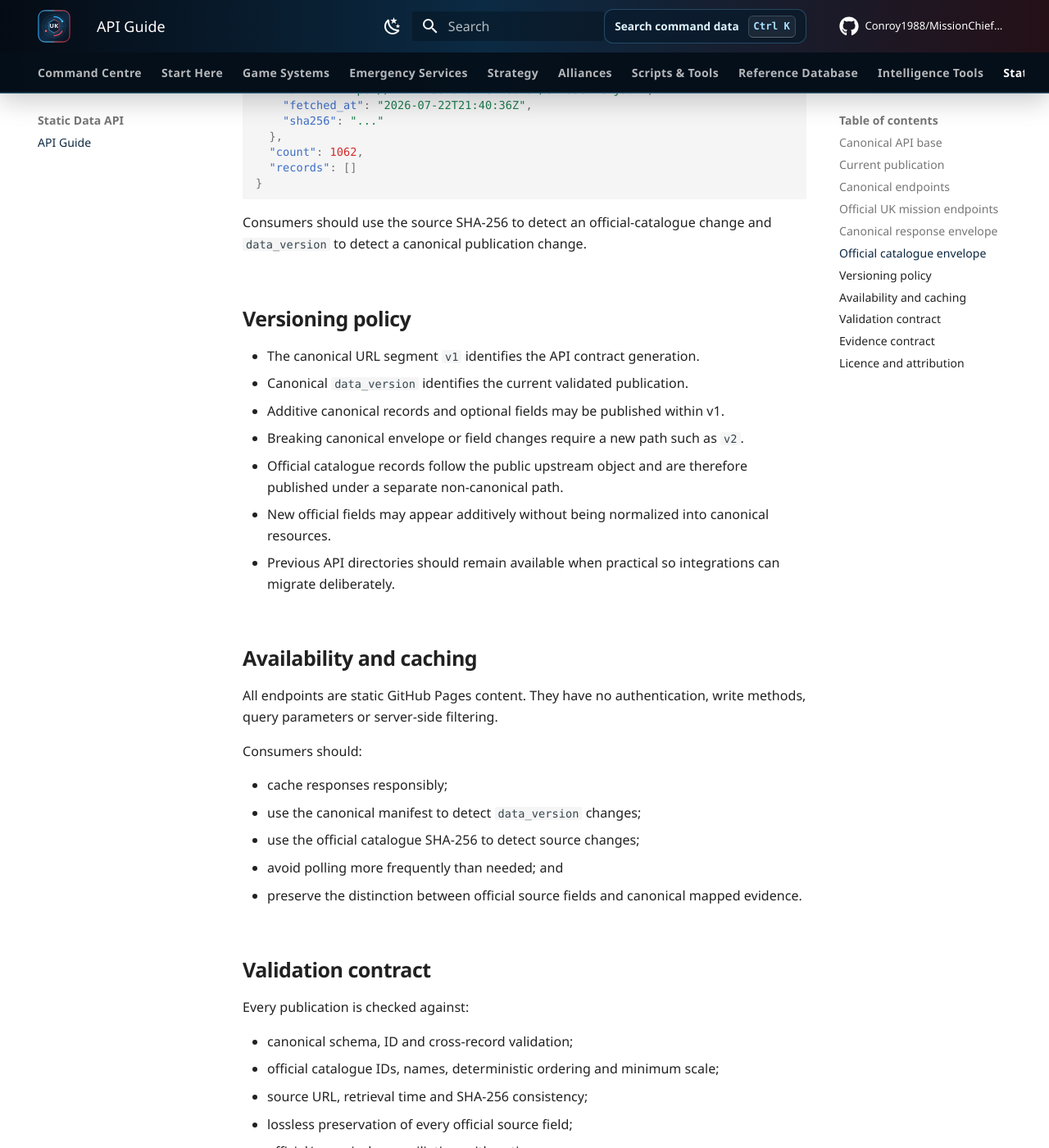
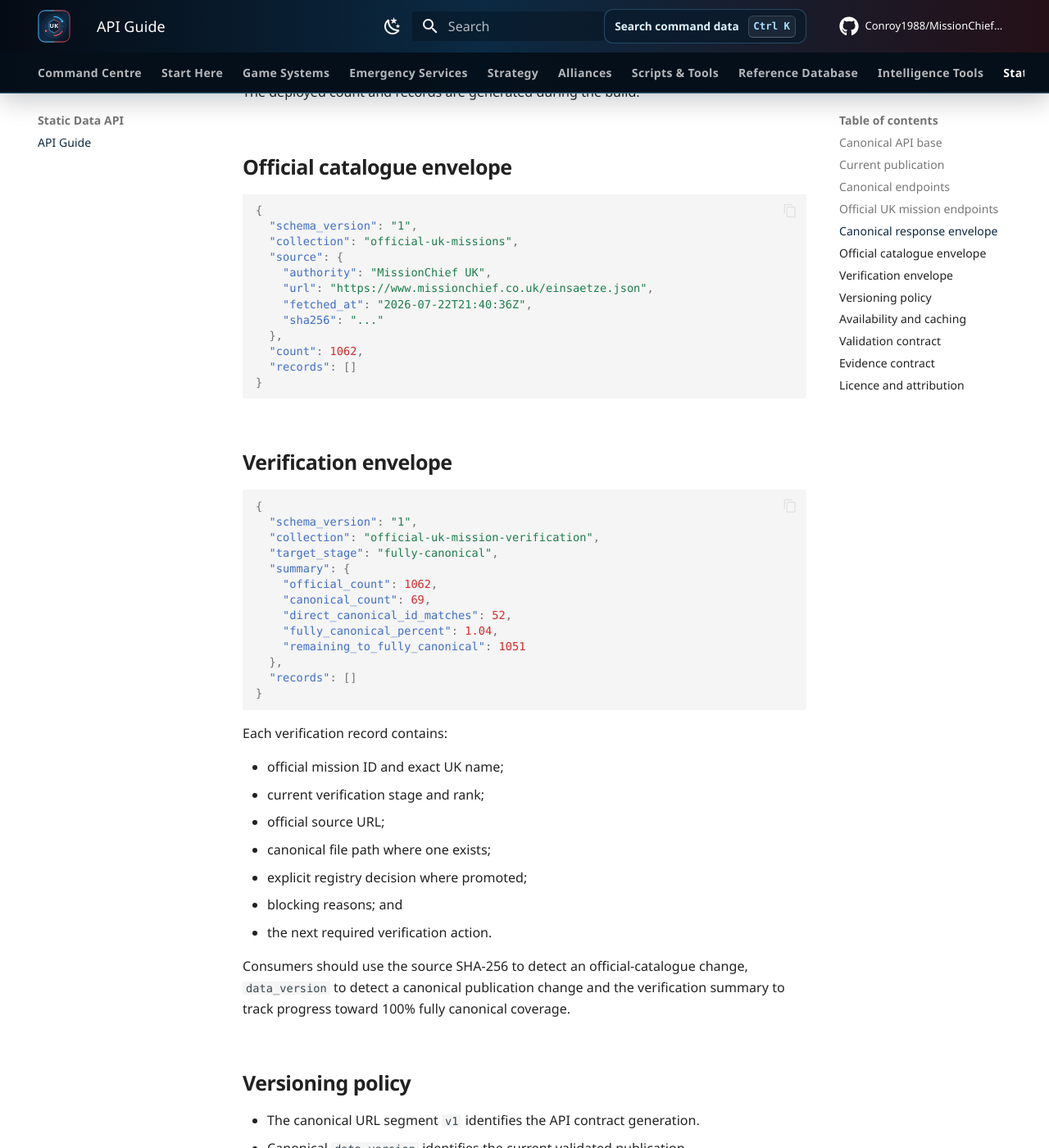
Before and after one commit to Conroy1988/MissionChief-UK, an MkDocs documentation site: the page built from docs/api/index.md, in a window 1280 px wide and 1400 px high, scrolled down 2507 px. Shown: the whole window at 82% size. Built offline with MkDocs 1.6.1 and Material for MkDocs 9.7.7, drawn with Linux system fonts in a browser that asks for light colours; comment, search, counter and statistics services are not loaded; some of the changed text lies outside the part shown.

Commit message:
Publish verification API baseline

````diff
--- a/docs/api/index.md
+++ b/docs/api/index.md
@@ -3,7 +3,7 @@
 MissionChief UK publishes two read-only public data tiers:
 
 1. a versioned canonical API generated from the project’s normalized evidence records; and
-2. a separate lossless snapshot of the complete public MissionChief UK mission catalogue.
+2. a separate lossless snapshot of the complete public MissionChief UK mission catalogue, including reconciliation and verification-programme status.
 
 The separation is deliberate. Official internal keys are not silently treated as verified canonical resources.
 
@@ -19,11 +19,13 @@ https://conroy1988.github.io/MissionChief-UK/assets/data/v1/
 API contract: v1
 Data version: 1.1.0
 Released: 23 July 2026
-Canonical missions: 62
+Canonical missions: 69
 Official UK missions: 1,062
+Direct official/canonical ID matches: 52
+Fully canonical missions: 11
 ```
 
-Version 1.1.0 retains the canonical v1 contract and adds the complete official catalogue as a separate public data surface.
+Version 1.1.0 retains the canonical v1 contract, adds the complete official catalogue as a separate public data surface and exposes a deterministic route to 100% fully canonical mission coverage.
 
 ## Canonical endpoints
 
@@ -50,12 +52,15 @@ https://conroy1988.github.io/MissionChief-UK/assets/data/official/
 |---|---|
 | `uk-missions.json` | Complete lossless official UK mission catalogue with source provenance |
 | `uk-mission-coverage.json` | Reconciliation between official IDs and canonical mission records |
+| `uk-mission-verification.json` | Every official mission’s current verification gate, blockers and next action |
 
 The official catalogue currently contains 1,062 records. It preserves every field published by the UK mission feed and adds only:
 
 - `official_url`;
 - `limited_availability`; and
 - normalized `availability.starts_at` and `availability.ends_at` values.
+
+The verification endpoint is generated from the official catalogue, canonical records, explicit promotion registry and verified official-key mappings. It does not promote a record merely because its name exists in both collections.
 
 ## Canonical response envelope
 
@@ -91,7 +96,35 @@ The deployed count and records are generated during the build.
 }
 ```
 
-Consumers should use the source SHA-256 to detect an official-catalogue change and `data_version` to detect a canonical publication change.
+## Verification envelope
+
+```json
+{
+  "schema_version": "1",
+  "collection": "official-uk-mission-verification",
+  "target_stage": "fully-canonical",
+  "summary": {
+    "official_count": 1062,
+    "canonical_count": 69,
+    "direct_canonical_id_matches": 52,
+    "fully_canonical_percent": 1.04,
+    "remaining_to_fully_canonical": 1051
+  },
+  "records": []
+}
+```
+
+Each verification record contains:
+
+- official mission ID and exact UK name;
+- current verification stage and rank;
+- official source URL;
+- canonical file path where one exists;
+- explicit registry decision where promoted;
+- blocking reasons; and
+- the next required verification action.
+
+Consumers should use the source SHA-256 to detect an official-catalogue change, `data_version` to detect a canonical publication change and the verification summary to track progress toward 100% fully canonical coverage.
 
 ## Versioning policy
 
@@ -101,6 +134,7 @@ Consumers should use the source SHA-256 to detect an official-catalogue change a
 - Breaking canonical envelope or field changes require a new path such as `v2`.
 - Official catalogue records follow the public upstream object and are therefore published under a separate non-canonical path.
 - New official fields may appear additively without being normalized into canonical resources.
+- Verification-stage changes are additive evidence updates and do not redefine the lossless official source record.
 - Previous API directories should remain available when practical so integrations can migrate deliberately.
 
 ## Availability and caching
@@ -112,6 +146,7 @@ Consumers should:
 - cache responses responsibly;
 - use the canonical manifest to detect `data_version` changes;
 - use the official catalogue SHA-256 to detect source changes;
+- use the verification endpoint rather than inferring completeness from catalogue presence;
 - avoid polling more frequently than needed; and
 - preserve the distinction between official source fields and canonical mapped evidence.
 
@@ -120,11 +155,15 @@ Consumers should:
 Every publication is checked against:
 
 - canonical schema, ID and cross-record validation;
+- offline official/canonical coverage reconciliation;
 - official catalogue IDs, names, deterministic ordering and minimum scale;
 - source URL, retrieval time and SHA-256 consistency;
 - lossless preservation of every official source field;
 - official/canonical reconciliation arithmetic;
 - requirement, chance and prerequisite inventories;
+- explicit official-to-canonical key mappings for every promoted mission;
+- strict key equivalence where a mission is declared fully canonical;
+- deterministic verification-stage, blocker and next-action generation;
 - deterministic canonical collection and manifest generation;
 - strict documentation, link and built-site audits;
 - deployed HTTP, canonical API and official-data smoke testing; and
@@ -139,7 +178,8 @@ Consumers must preserve the repository’s evidence semantics:
 - empty canonical mission requirement arrays may indicate unavailable response-table evidence;
 - canonical alternative groups require a total from any qualifying combination;
 - towing remains separate from dispatched emergency resources;
-- official catalogue presence proves publication, not complete canonical interpretation; and
+- official catalogue presence proves publication, not complete canonical interpretation;
+- identity verification does not prove requirement or operational completeness; and
 - unknown official requirement keys must not be guessed into vehicle or personnel mappings.
 
 ## Licence and attribution
````
